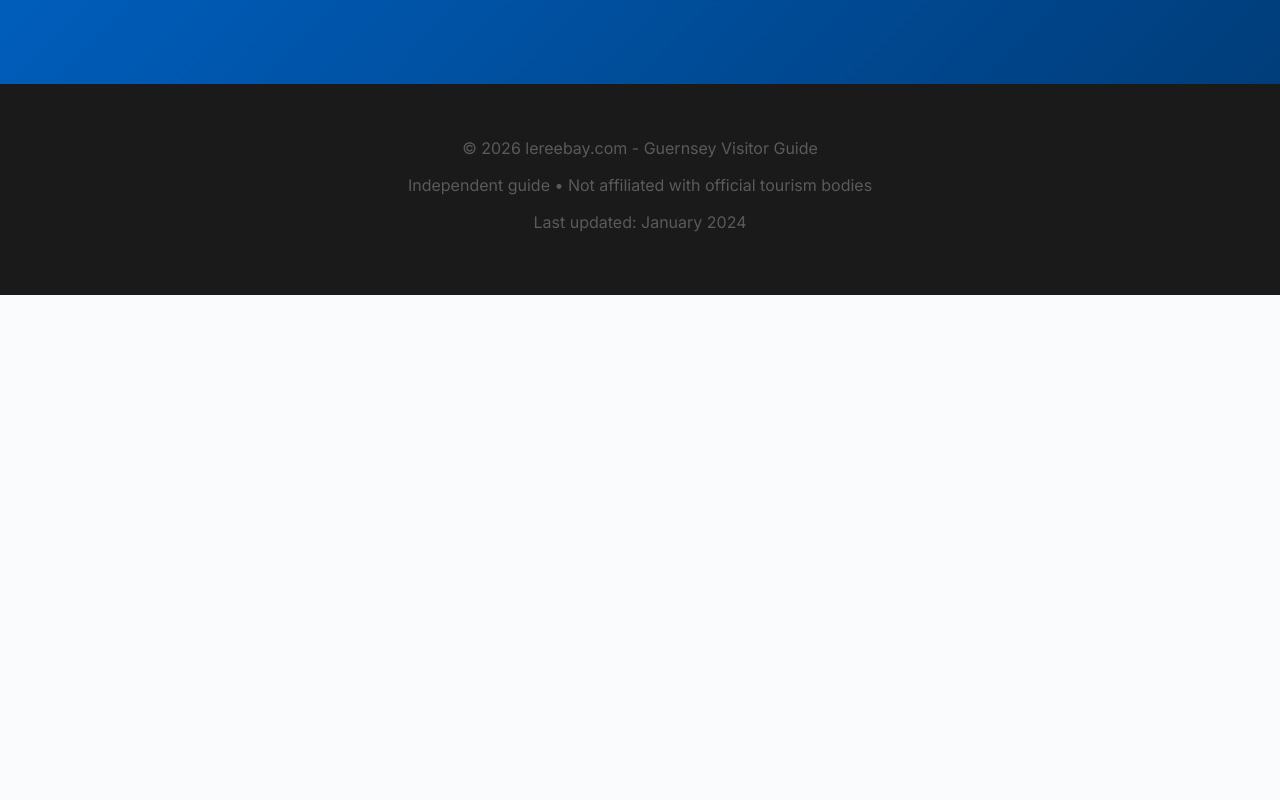
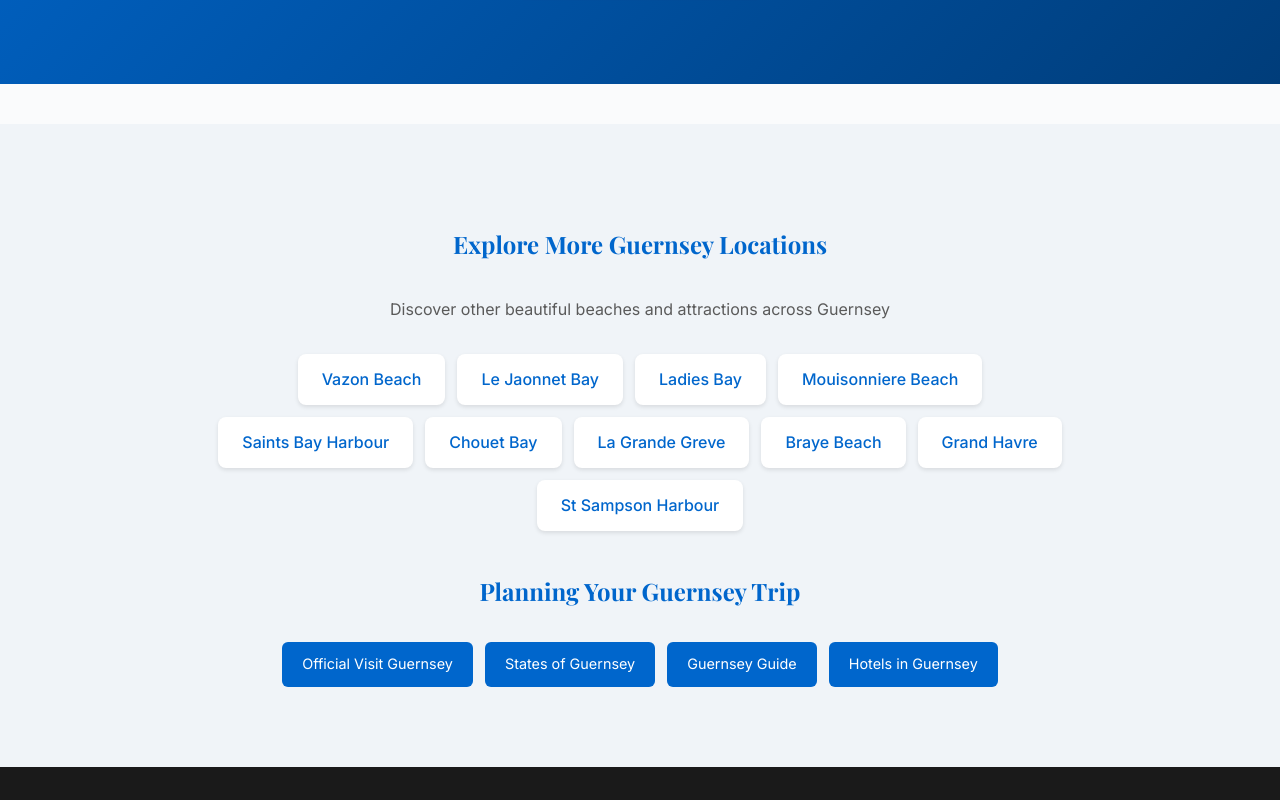
Before and after one commit to ACarter98/lereebay, a plain HTML site: page index.html in a window 1280 px wide. Shown: the part 6040-6840 px from the top of the page. Before the commit the page ends 6335 px from the top, so only its background shows below. Drawn offline with nearby package versions, Linux system fonts and the light colour scheme.

Commit message:
Add cross-links and external resources

```diff
--- a/index.html
+++ b/index.html
@@ -67,6 +67,14 @@
         footer p{margin-bottom:8px}
 
         @media(max-width:768px){.hero{padding:100px 24px 60px}.gallery img:first-child{height:250px}.section{padding:60px 0}}
+
+        .explore-more {background:#f0f4f8;padding:60px 0;margin-top:40px}
+        .explore-more h3 {text-align:center;margin-bottom:30px}
+        .site-links {display:flex;flex-wrap:wrap;gap:12px;justify-content:center;margin:30px 0}
+        .site-link {background:#fff;color:var(--primary);padding:12px 24px;border-radius:8px;text-decoration:none;font-weight:500;box-shadow:0 2px 4px rgba(0,0,0,0.1);transition:all 0.2s}
+        .site-link:hover {transform:translateY(-2px);box-shadow:0 4px 8px rgba(0,0,0,0.15)}
+        .external-links {display:flex;flex-wrap:wrap;gap:12px;justify-content:center;margin:20px 0}
+        .external-link {background:var(--primary);color:#fff;padding:10px 20px;border-radius:6px;text-decoration:none;font-size:0.9rem}
     </style>
 </head>
 <body>
@@ -195,6 +203,35 @@
         </div>
     </section>
 
+
+    <section class="explore-more">
+        <div class="container">
+            <h3>Explore More Guernsey Locations</h3>
+            <p style="text-align:center;margin-bottom:30px">Discover other beautiful beaches and attractions across Guernsey</p>
+            <div class="site-links">
+                <a href="https://acarter98.github.io/vazonbeach/" class="site-link">Vazon Beach</a>
+                <a href="https://acarter98.github.io/lejaonnetbay/" class="site-link">Le Jaonnet Bay</a>
+                <a href="https://acarter98.github.io/ladiesbayguernsey/" class="site-link">Ladies Bay</a>
+                <a href="https://acarter98.github.io/mouisonnierebeach/" class="site-link">Mouisonniere Beach</a>
+                <a href="https://acarter98.github.io/saintsbayharbour/" class="site-link">Saints Bay Harbour</a>
+                <a href="https://acarter98.github.io/chouetbay/" class="site-link">Chouet Bay</a>
+                <a href="https://acarter98.github.io/lagrandegraveguernsey/" class="site-link">La Grande Greve</a>
+                <a href="https://acarter98.github.io/brayebeachguernsey/" class="site-link">Braye Beach</a>
+                <a href="https://acarter98.github.io/grandhavreguernsey/" class="site-link">Grand Havre</a>
+                <a href="https://acarter98.github.io/stsampsonharbour/" class="site-link">St Sampson Harbour</a>
+            </div>
+
+            <h3>Planning Your Guernsey Trip</h3>
+            <div class="external-links">
+                <a href="https://www.visitguernsey.com/" target="_blank" rel="noopener" class="external-link">Official Visit Guernsey</a>
+                <a href="https://www.guernsey.gov.uk/" target="_blank" rel="noopener" class="external-link">States of Guernsey</a>
+                <a href="https://www.guides.gg/" target="_blank" rel="noopener" class="external-link">Guernsey Guide</a>
+                <a href="https://www.travelodge.co.uk/hotels/369/Guernsey-hotel" target="_blank" rel="noopener" class="external-link">Hotels in Guernsey</a>
+            </div>
+
+        </div>
+    </section>
+
     <footer>
         <div class="container">
             <p>&copy; 2026 lereebay.com - Guernsey Visitor Guide</p>
```
